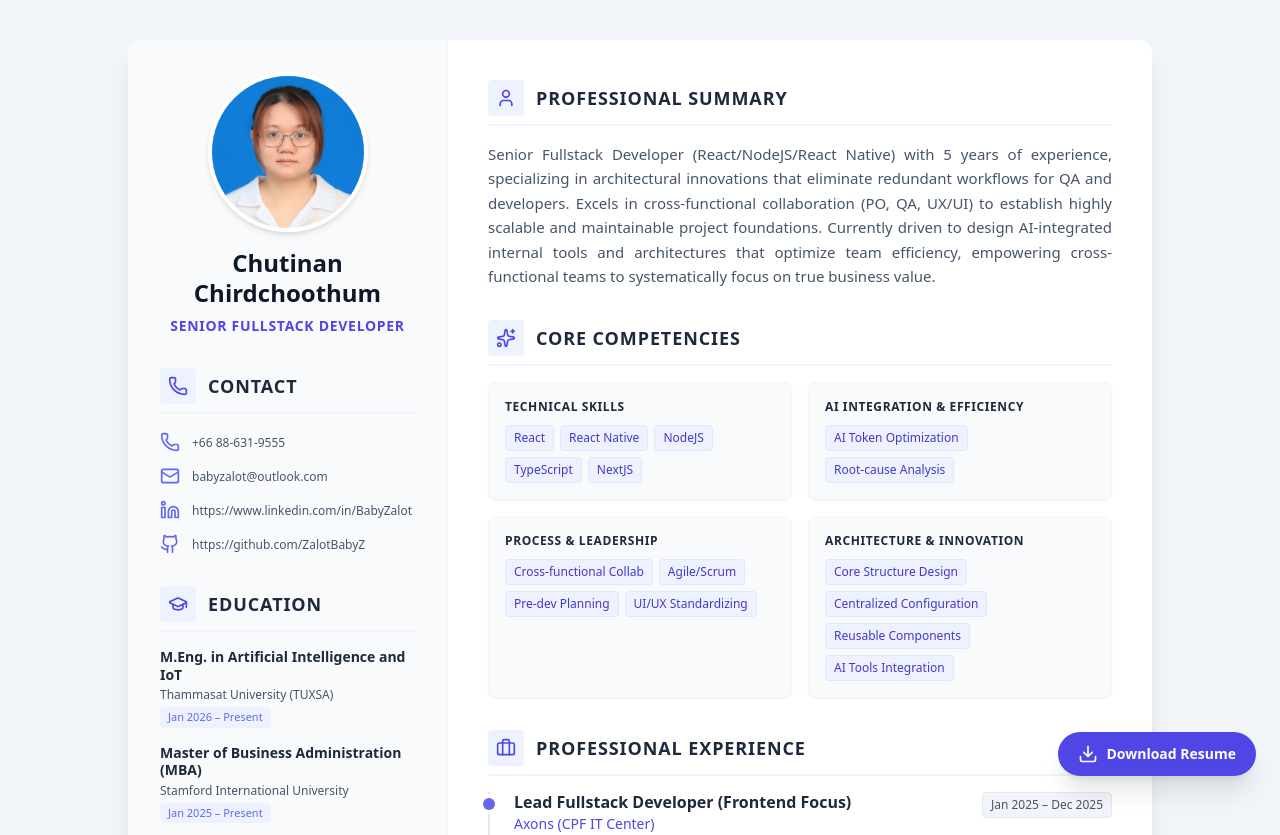
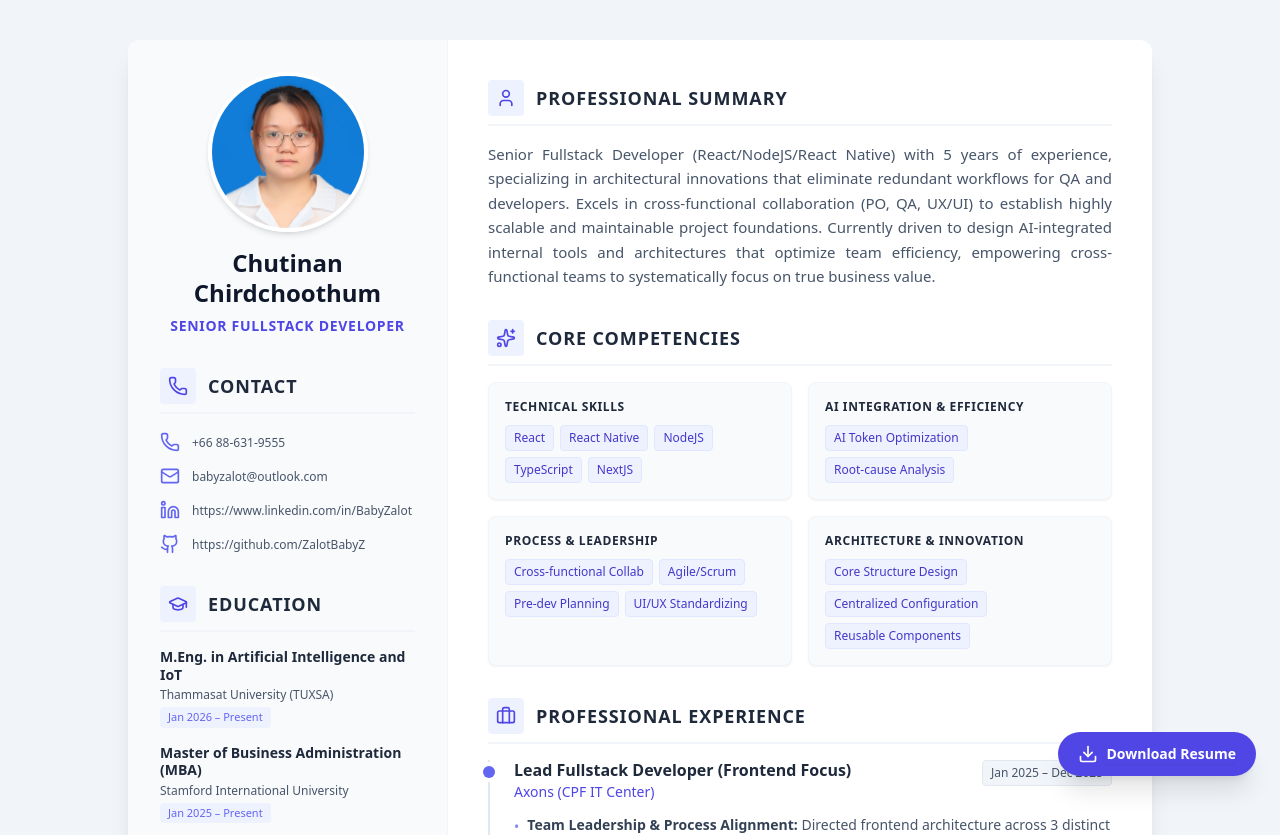
Before and after one commit to ZalotBabyZ/resume, a React (Create React App) app: page / in a window 1280 px wide. Shown: the top 835 px of the page. Built offline with nearby package versions, Linux system fonts and the light colour scheme.

Commit message:
remove AI Tool

```diff
--- a/src/dataConfig/data.ts
+++ b/src/dataConfig/data.ts
@@ -16,7 +16,7 @@ export const RESUME_CONFIG: IResumeConfig = {
     { id: "comp-tech", category: "Technical Skills", skills: ["React", "React Native", "NodeJS", "TypeScript", "NextJS"],isA4: true },
     { id: "comp-ai", category: "AI Integration & Efficiency", skills: [ "AI Token Optimization", "Root-cause Analysis"],isA4: true },
     { id: "comp-proc", category: "Process & Leadership", skills: ["Cross-functional Collab", "Agile/Scrum", "Pre-dev Planning", "UI/UX Standardizing"],isA4: true },
-    { id: "comp-arch", category: "Architecture & Innovation", skills: ["Core Structure Design", "Centralized Configuration", "Reusable Components", "AI Tools Integration"],isA4: true }
+    { id: "comp-arch", category: "Architecture & Innovation", skills: ["Core Structure Design", "Centralized Configuration", "Reusable Components"],isA4: true }
   ],
   experiences: [
   {
```
